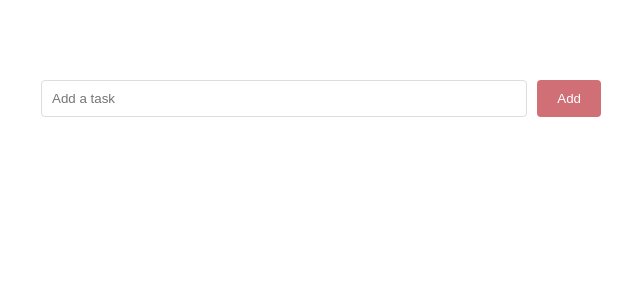
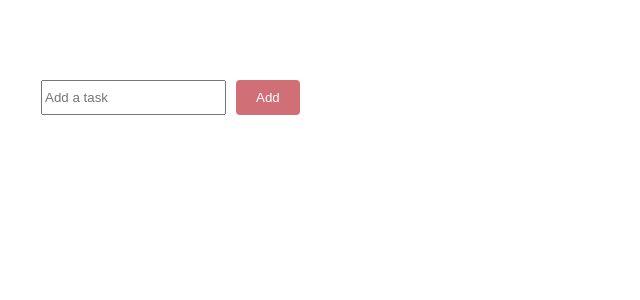
Before and after one commit to Manahil-04/To-Do-App, a React (Vite) app: page / in a window 1280 px wide. Shown: the top 300 px of the page, without its empty margins (319-959 px from the left). Built offline with nearby package versions, Linux system fonts and the light colour scheme.

Commit message:
Update input.jsx

```diff
--- a/src/components/input/input.jsx
+++ b/src/components/input/input.jsx
@@ -1,13 +1,12 @@
 import React from "react";
 import './input.css';
 
-const Input = ({inputValue, handleChange, placeholder, styleclass}) => {
+const Input = ({inputValue, handleChange, placeholder}) => {
     return (
     <input
     value={inputValue}
     onChange={handleChange}
-    placeholder={placeholder}
-    className={styleclass} />
+    placeholder={placeholder} />
     )
 }
 
```
